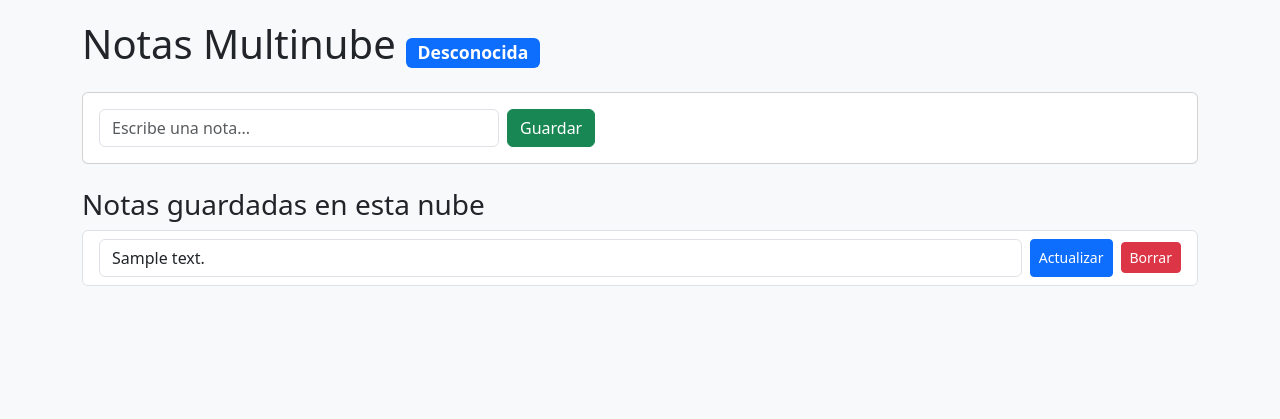
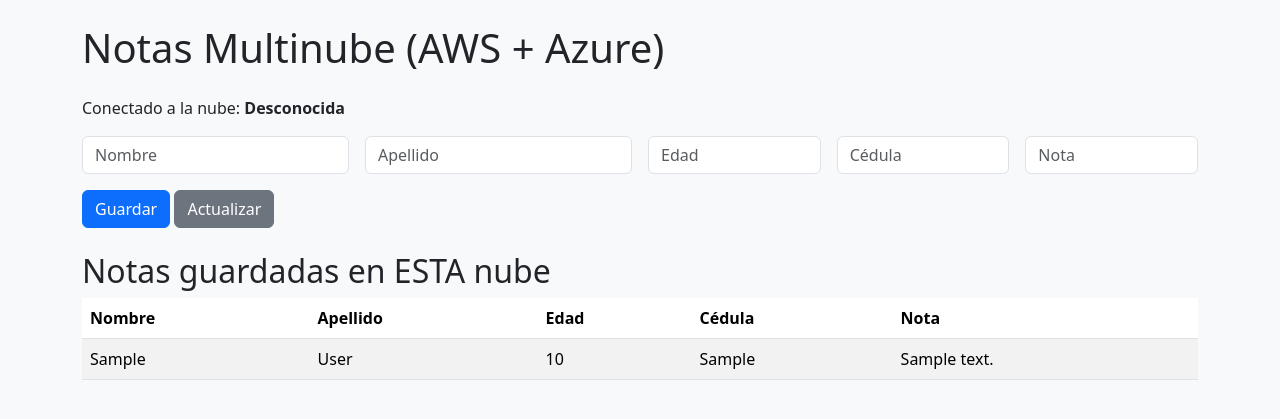
Before and after one commit to pupialesjose/pipelinemultinube, a Flask app: page / in a window 1280 px wide. Shown: the top 419 px of the page. Run offline with Flask 3, Linux system fonts and the light colour scheme; tables that the repository leaves empty hold one stand-in row (values such as "Sample post").

Commit message:
Ingreso de datos adicionales

```diff
--- a/db.py
+++ b/db.py
@@ -8,38 +8,22 @@
     c.execute("""
         CREATE TABLE IF NOT EXISTS notes (
             id INTEGER PRIMARY KEY AUTOINCREMENT,
+            first_name TEXT NOT NULL,
+            last_name TEXT NOT NULL,
+            age INTEGER NOT NULL,
+            cedula TEXT NOT NULL,
             content TEXT NOT NULL
         )
     """)
     conn.commit()
     conn.close()
 
-def save_note(content):
+def save_note(first_name, last_name, age, cedula, content):
     conn = sqlite3.connect(DB_PATH)
     c = conn.cursor()
     c.execute(
-        "INSERT INTO notes (content) VALUES (?)",
-        (content,)
-    )
-    conn.commit()
-    conn.close()
-
-def update_note(note_id, content):
-    conn = sqlite3.connect(DB_PATH)
-    c = conn.cursor()
-    c.execute(
-        "UPDATE notes SET content = ? WHERE id = ?",
-        (content, note_id)
-    )
-    conn.commit()
-    conn.close()
-
-def delete_note(note_id):
-    conn = sqlite3.connect(DB_PATH)
-    c = conn.cursor()
-    c.execute(
-        "DELETE FROM notes WHERE id = ?",
-        (note_id,)
+        "INSERT INTO notes (first_name, last_name, age, cedula, content) VALUES (?, ?, ?, ?, ?)",
+        (first_name, last_name, age, cedula, content)
     )
     conn.commit()
     conn.close()
@@ -47,7 +31,7 @@
 def get_notes():
     conn = sqlite3.connect(DB_PATH)
     c = conn.cursor()
-    c.execute("SELECT id, content FROM notes ORDER BY id DESC")
-    notes = [{"id": row[0], "content": row[1]} for row in c.fetchall()]
+    c.execute("SELECT first_name, last_name, age, cedula, content FROM notes ORDER BY id DESC")
+    notes = c.fetchall()  # lista de tuplas
     conn.close()
     return notes
--- a/server.py
+++ b/server.py
@@ -1,8 +1,7 @@
-
 from flask import Flask, request, render_template, jsonify, redirect, url_for
 import os
 import requests
-from db import init_db, save_note, get_notes, update_note, delete_note
+from db import init_db, save_note, get_notes
 
 app = Flask(__name__)
 init_db()
@@ -17,13 +16,13 @@
         return "Azure"
     return "Desconocida"
 
-def replicate(note):
+def replicate(data):
     for peer in [AWS_PEER, AZURE_PEER]:
         if peer:
             try:
                 requests.post(
                     f"http://{peer}:49154/replica",
-                    json={"content": note},
+                    json=data,
                     timeout=2
                 )
             except Exception as e:
@@ -32,9 +31,20 @@
 @app.route("/", methods=["GET", "POST"])
 def index():
     if request.method == "POST":
+        first_name = request.form["first_name"]
+        last_name = request.form["last_name"]
+        age = int(request.form["age"])
+        cedula = request.form["cedula"]
         note = request.form["note"]
-        save_note(note)
-        replicate(note)
+
+        save_note(first_name, last_name, age, cedula, note)
+        replicate({
+            "first_name": first_name,
+            "last_name": last_name,
+            "age": age,
+            "cedula": cedula,
+            "content": note
+        })
         return redirect(url_for("index"))
 
     return render_template(
@@ -46,20 +56,8 @@
 @app.route("/replica", methods=["POST"])
 def replica():
     data = request.get_json()
-    save_note(data["content"])
+    save_note(data["first_name"], data["last_name"], data["age"], data["cedula"], data["content"])
     return jsonify({"status": "replicated"})
-
-@app.route("/update/<int:note_id>", methods=["POST"])
-def update(note_id):
-    content = request.form["note"]
-    update_note(note_id, content)
-    replicate(content)
-    return redirect(url_for("index"))
-
-@app.route("/delete/<int:note_id>", methods=["POST"])
-def delete(note_id):
-    delete_note(note_id)
-    return redirect(url_for("index"))
 
 @app.route("/health")
 def health():
--- a/templates/index.html
+++ b/templates/index.html
@@ -1,48 +1,64 @@
 <!DOCTYPE html>
-<html lang="es">
+<html>
 <head>
-  <meta charset="UTF-8">
-  <meta name="viewport" content="width=device-width, initial-scale=1.0">
   <title>Notas Multinube</title>
-  <!-- Bootstrap 5 CSS -->
+  <!-- Bootstrap CDN para estilo rápido -->
   <link href="https://cdn.jsdelivr.net/npm/bootstrap@5.3.2/dist/css/bootstrap.min.css" rel="stylesheet">
-  <style>
-    body { padding: 20px; background-color: #f8f9fa; }
-    .note-form input { max-width: 400px; display: inline-block; }
-    .note-list li { margin-bottom: 10px; }
-    .cloud-badge { font-size: 1.1rem; }
-  </style>
 </head>
-<body>
-  <div class="container">
-    <h1 class="mb-4">Notas Multinube <span class="badge bg-primary cloud-badge">{{ cloud }}</span></h1>
+<body class="bg-light">
+  <div class="container py-4">
+    <h1 class="mb-4">Notas Multinube (AWS + Azure)</h1>
 
-    <div class="card mb-4">
-      <div class="card-body">
-        <form method="POST" class="note-form d-flex">
-          <input type="text" name="note" class="form-control me-2" placeholder="Escribe una nota..." required>
-          <button type="submit" class="btn btn-success">Guardar</button>
-        </form>
+    <p>
+      Conectado a la nube:
+      <strong>{{ cloud }}</strong>
+    </p>
+
+    <form method="POST" class="row g-3 mb-4">
+      <div class="col-md-3">
+        <input type="text" name="first_name" class="form-control" placeholder="Nombre" required>
       </div>
-    </div>
+      <div class="col-md-3">
+        <input type="text" name="last_name" class="form-control" placeholder="Apellido" required>
+      </div>
+      <div class="col-md-2">
+        <input type="number" name="age" class="form-control" placeholder="Edad" required>
+      </div>
+      <div class="col-md-2">
+        <input type="text" name="cedula" class="form-control" placeholder="Cédula" required>
+      </div>
+      <div class="col-md-2">
+        <input type="text" name="note" class="form-control" placeholder="Nota" required>
+      </div>
+      <div class="col-12">
+        <button type="submit" class="btn btn-primary">Guardar</button>
+        <button type="button" class="btn btn-secondary" onclick="location.reload()">Actualizar</button>
+      </div>
+    </form>
 
-    <h3>Notas guardadas en esta nube</h3>
-    <ul class="list-group note-list">
-      {% for note in notes %}
-        <li class="list-group-item d-flex justify-content-between align-items-center">
-          <form method="POST" action="{{ url_for('update', note_id=note.id) }}" class="d-flex flex-grow-1 me-2">
-            <input type="text" name="note" class="form-control me-2" value="{{ note.content }}">
-            <button type="submit" class="btn btn-primary btn-sm">Actualizar</button>
-          </form>
-          <form method="POST" action="{{ url_for('delete', note_id=note.id) }}">
-            <button type="submit" class="btn btn-danger btn-sm">Borrar</button>
-          </form>
-        </li>
-      {% endfor %}
-    </ul>
+    <h2>Notas guardadas en ESTA nube</h2>
+    <table class="table table-striped">
+      <thead>
+        <tr>
+          <th>Nombre</th>
+          <th>Apellido</th>
+          <th>Edad</th>
+          <th>Cédula</th>
+          <th>Nota</th>
+        </tr>
+      </thead>
+      <tbody>
+        {% for n in notes %}
+        <tr>
+          <td>{{ n[0] }}</td>
+          <td>{{ n[1] }}</td>
+          <td>{{ n[2] }}</td>
+          <td>{{ n[3] }}</td>
+          <td>{{ n[4] }}</td>
+        </tr>
+        {% endfor %}
+      </tbody>
+    </table>
   </div>
-
-  <!-- Bootstrap JS -->
-  <script src="https://cdn.jsdelivr.net/npm/bootstrap@5.3.2/dist/js/bootstrap.bundle.min.js"></script>
 </body>
 </html>
```
